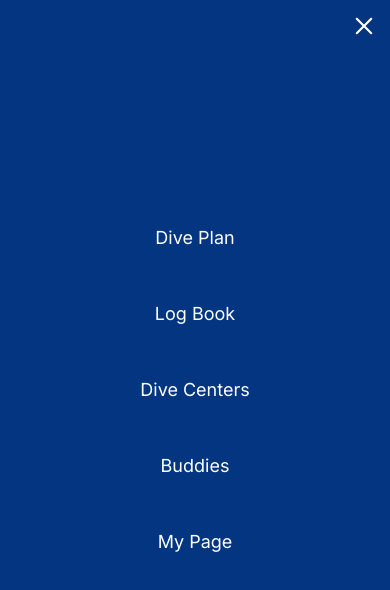
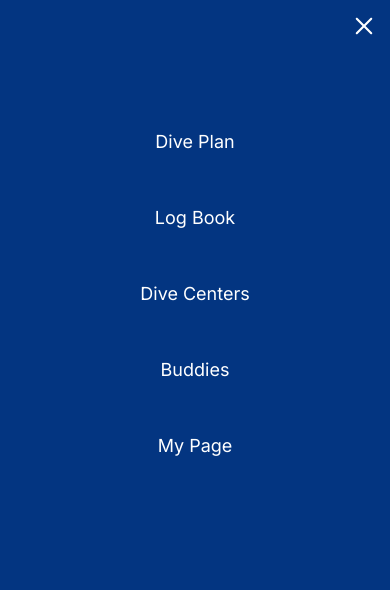
Before and after one commit to Aska62/divlog_app, a Next.js app in the folder frontend/: page / in a window 390 px wide. Both pictures are taken after a click on the icon 362 px from the left and 28 px from the top of the page. Shown: the top 590 px of the page. Built offline with nearby package versions, Linux system fonts and the light colour scheme.

Commit message:
Header adjustment

```diff
--- a/frontend/components/Header.tsx
+++ b/frontend/components/Header.tsx
@@ -34,7 +34,7 @@ const Header = () => {
       <div className={`fixed top-0 z-10 w-screen h-screen bg-baseWhite70 transition duration-700 ${menuOpen ? 'block opacity-100' : 'hidden opacity-0'}`}>
         <nav className={`shadow-lg w-full sm:w-96 h-full fixed transition duration-700 ease-in-out ${menuOpen ? "right-0" : "left-full"} flex flex-col bg-darkBlue text-lg text-baseWhite`}>
           <RxCross2 className="absolute top-3 right-3 h-7 w-7 hover:cursor-pointer hover:text-baseWhite70" onClick={() => setMenuOpen(false)}/>
-          <Link href="#" className="mx-auto mt-56 mb-6 hover:text-baseWhite70">Dive Plan</Link>
+          <Link href="#" className="mx-auto mt-32 mb-6 hover:text-baseWhite70">Dive Plan</Link>
           <Link href="/logBook" className="mx-auto my-6 hover:text-baseWhite70">Log Book</Link>
           <Link href="#" className="mx-auto my-6 hover:text-baseWhite70">Dive Centers</Link>
           <Link href="#" className="mx-auto my-6 hover:text-baseWhite70">Buddies</Link>
```
